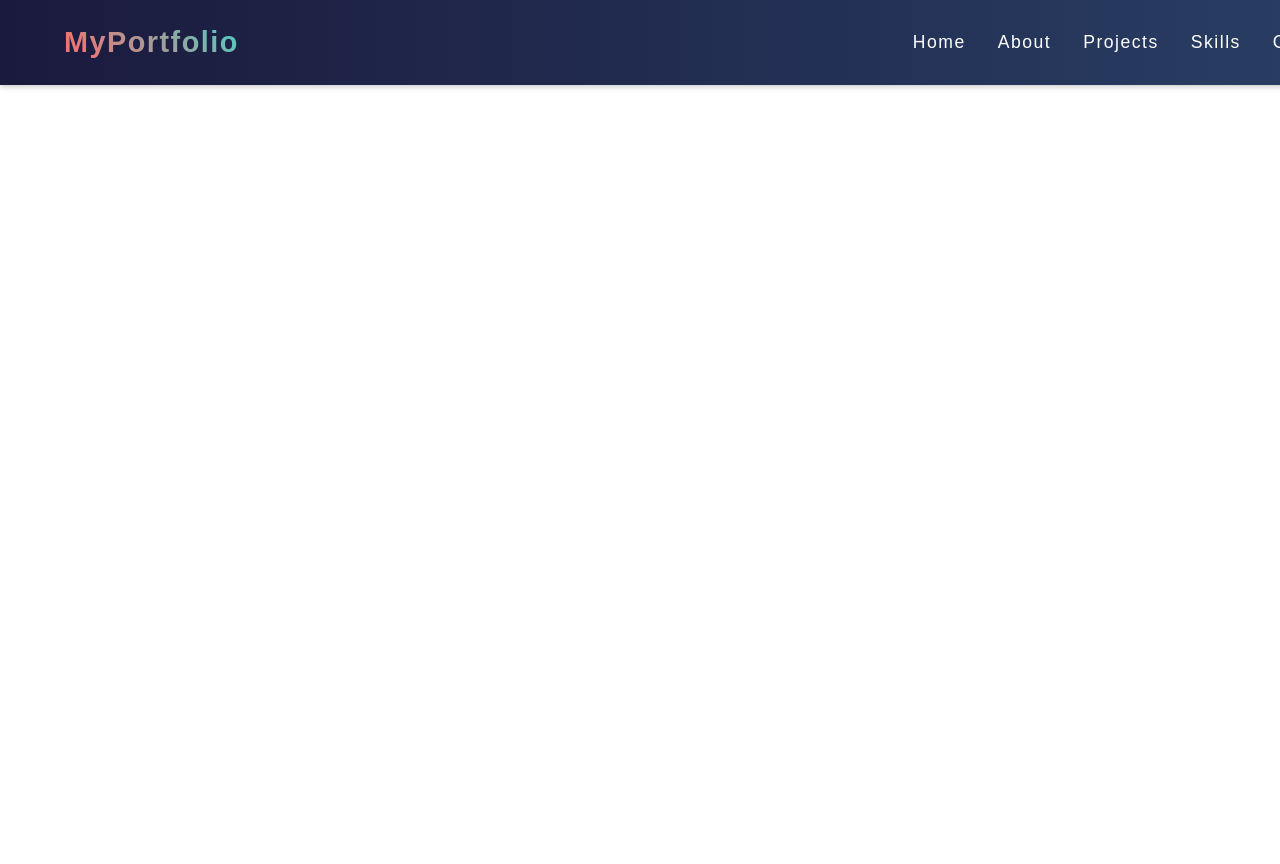
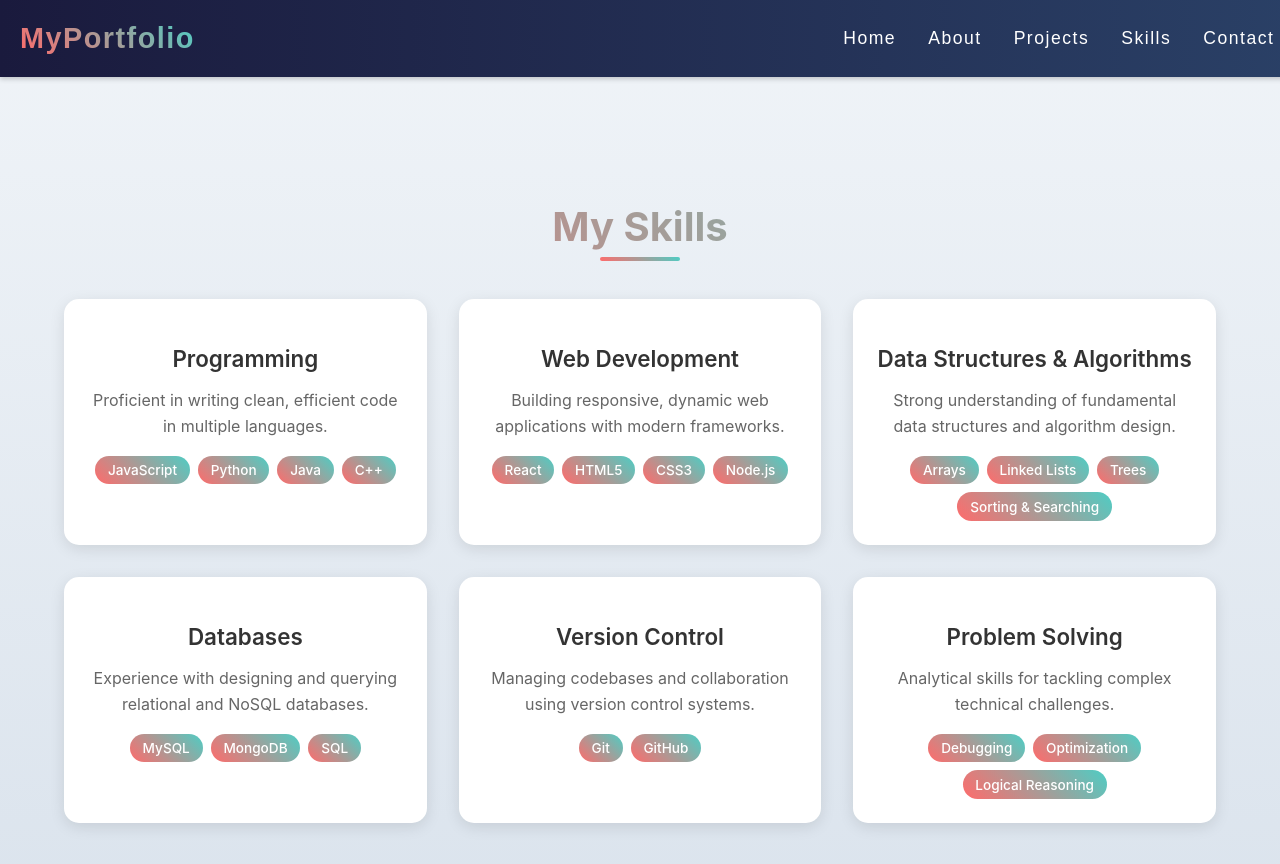
Before and after one commit to BraisonWabwire/myportfolio, a React (Create React App) app: page /skills in a window 1280 px wide. Shown: the top 864 px of the page. Before the commit the page ends 800 px from the top, so only its background shows below. Built offline with nearby package versions, Linux system fonts and the light colour scheme; a web font is replaced by a local one.

Commit message:
Creating the contacts page

```diff
--- a/src/App.js
+++ b/src/App.js
@@ -4,6 +4,7 @@ import Hero from './components/Hero';
 import Navbar from './components/Navbar';
 import Projects from './components/Projects';
 import { BrowserRouter as Router, Routes, Route } from 'react-router-dom';
+import Skills from './components/Skills';
 
 function App() {
   return (
@@ -15,6 +16,7 @@ function App() {
             <Route path="/" element={<Hero />} />
             <Route path="/about" element={<About />} />
             <Route path="/projects" element={<Projects />} />
+            <Route path="/skills" element={<Skills />} />
           </Routes>
         </main>
       </div>
--- a/src/components/Navbar.css
+++ b/src/components/Navbar.css
@@ -4,10 +4,10 @@
     display: flex;
     justify-content: space-between;
     align-items: center;
-    padding: 1.5rem 5%;
+    padding:20px 20px;
     background: linear-gradient(90deg, #1a1a3d 0%, #2a4066 100%);
     position: fixed;
-    width: 100%;
+    width: 98%;
     top: 0;
     z-index: 1000;
     box-shadow: 0 2px 5px rgba(0, 0, 0, 0.2);
@@ -43,7 +43,7 @@
     color: #ffffff;
     text-decoration: none;
     font-size: 1.1rem;
-    font-weight: 500;
+    font-weight: 100;
     position: relative;
     padding: 0.5rem 0;
     transition: all 0.3s ease;
--- a/src/components/Navbar.jsx
+++ b/src/components/Navbar.jsx
@@ -15,7 +15,7 @@ function Navbar() {
         <Link to="/">Home</Link>
         <Link to="/about">About</Link>
         <Link to="/projects">Projects</Link>
-        <a href="#skills">Skills</a>
+        <Link to="/skills">Skills</Link>
         <a href="#contact">Contact</a>
       </div>
 
--- /dev/null
+++ b/src/components/Skills.css
@@ -0,0 +1,141 @@
+/* Skills Section */
+.skills-section {
+    padding: 6rem 5%;
+    background: linear-gradient(180deg, #f0f4f8 0%, #d9e2ec 100%);
+    min-height: 100vh;
+    display: flex;
+    justify-content: center;
+    align-items: center;
+  }
+
+  /* Container for Content */
+  .skills-container {
+    max-width: 1200px;
+    margin: 0 auto;
+  }
+
+  /* Title Styling */
+  .skills-title {
+    font-size: 2.5rem;
+    font-weight: bold;
+    text-align: center;
+    background: linear-gradient(45deg, #ff6b6b, #4ecdc4);
+    -webkit-background-clip: text;
+    background-clip: text;
+    color: transparent;
+    margin-bottom: 3rem;
+    position: relative;
+  }
+
+  .skills-title::after {
+    content: '';
+    position: absolute;
+    width: 80px;
+    height: 4px;
+    background: linear-gradient(45deg, #ff6b6b, #4ecdc4);
+    bottom: -10px;
+    left: 50%;
+    transform: translateX(-50%);
+    border-radius: 2px;
+  }
+
+  /* Skills Grid */
+  .skills-grid {
+    display: grid;
+    grid-template-columns: repeat(3, 1fr); /* At least 3 columns on larger screens */
+    gap: 2rem;
+  }
+
+  /* Skill Card */
+  .skill-card {
+    background: #ffffff;
+    border-radius: 15px;
+    padding: 1.5rem;
+    box-shadow: 0 4px 15px rgba(0, 0, 0, 0.1);
+    transition: transform 0.3s ease, box-shadow 0.3s ease;
+    text-align: center;
+  }
+
+  .skill-card:hover {
+    transform: translateY(-10px);
+    box-shadow: 0 6px 20px rgba(0, 0, 0, 0.2);
+  }
+
+  /* Skill Name */
+  .skill-name {
+    font-size: 1.4rem;
+    font-weight: 600;
+    color: #333;
+    margin-bottom: 0.5rem;
+  }
+
+  /* Skill Description */
+  .skill-description {
+    font-size: 1rem;
+    color: #666;
+    line-height: 1.6;
+    margin-bottom: 1rem;
+  }
+
+  /* Tools Tags */
+  .skill-tools {
+    display: flex;
+    flex-wrap: wrap;
+    gap: 0.5rem;
+    justify-content: center;
+  }
+
+  .tool-tag {
+    background: linear-gradient(45deg, #ff6b6b, #4ecdc4);
+    color: #ffffff;
+    padding: 0.4rem 0.8rem;
+    border-radius: 20px;
+    font-size: 0.85rem;
+    font-weight: 500;
+  }
+
+  /* Responsive Design */
+  @media (max-width: 768px) {
+    .skills-title {
+      font-size: 2rem;
+    }
+
+    .skills-grid {
+      grid-template-columns: 1fr;
+    }
+
+    .skill-name {
+      font-size: 1.3rem;
+    }
+
+    .skill-description {
+      font-size: 0.95rem;
+    }
+  }
+
+  @media (max-width: 480px) {
+    .skills-section {
+      padding: 4rem 3%;
+    }
+
+    .skills-title {
+      font-size: 1.8rem;
+    }
+
+    .skill-card {
+      padding: 1.2rem;
+    }
+
+    .skill-name {
+      font-size: 1.2rem;
+    }
+
+    .skill-description {
+      font-size: 0.9rem;
+    }
+
+    .tool-tag {
+      font-size: 0.8rem;
+      padding: 0.3rem 0.7rem;
+    }
+  }
--- /dev/null
+++ b/src/components/Skills.jsx
@@ -0,0 +1,62 @@
+import React from 'react';
+import './Skills.css';
+
+const Skills = () => {
+  const skills = [
+    {
+      name: 'Programming',
+      description: 'Proficient in writing clean, efficient code in multiple languages.',
+      tools: ['JavaScript', 'Python', 'Java', 'C++'],
+    },
+    {
+      name: 'Web Development',
+      description: 'Building responsive, dynamic web applications with modern frameworks.',
+      tools: ['React', 'HTML5', 'CSS3', 'Node.js'],
+    },
+    {
+      name: 'Data Structures & Algorithms',
+      description: 'Strong understanding of fundamental data structures and algorithm design.',
+      tools: ['Arrays', 'Linked Lists', 'Trees', 'Sorting & Searching'],
+    },
+    {
+      name: 'Databases',
+      description: 'Experience with designing and querying relational and NoSQL databases.',
+      tools: ['MySQL', 'MongoDB', 'SQL'],
+    },
+    {
+      name: 'Version Control',
+      description: 'Managing codebases and collaboration using version control systems.',
+      tools: ['Git', 'GitHub'],
+    },
+    {
+      name: 'Problem Solving',
+      description: 'Analytical skills for tackling complex technical challenges.',
+      tools: ['Debugging', 'Optimization', 'Logical Reasoning'],
+    },
+  ];
+
+  return (
+    <section id="skills" className="skills-section">
+      <div className="skills-container">
+        <h2 className="skills-title">My Skills</h2>
+        <div className="skills-grid">
+          {skills.map((skill, index) => (
+            <div key={index} className="skill-card">
+              <h3 className="skill-name">{skill.name}</h3>
+              <p className="skill-description">{skill.description}</p>
+              <div className="skill-tools">
+                {skill.tools.map((tool, toolIndex) => (
+                  <span key={toolIndex} className="tool-tag">
+                    {tool}
+                  </span>
+                ))}
+              </div>
+            </div>
+          ))}
+        </div>
+      </div>
+    </section>
+  );
+};
+
+export default Skills;
```
Also changed, not shown: src/components/Contacts.css (added), src/components/Contacts.jsx (added).
